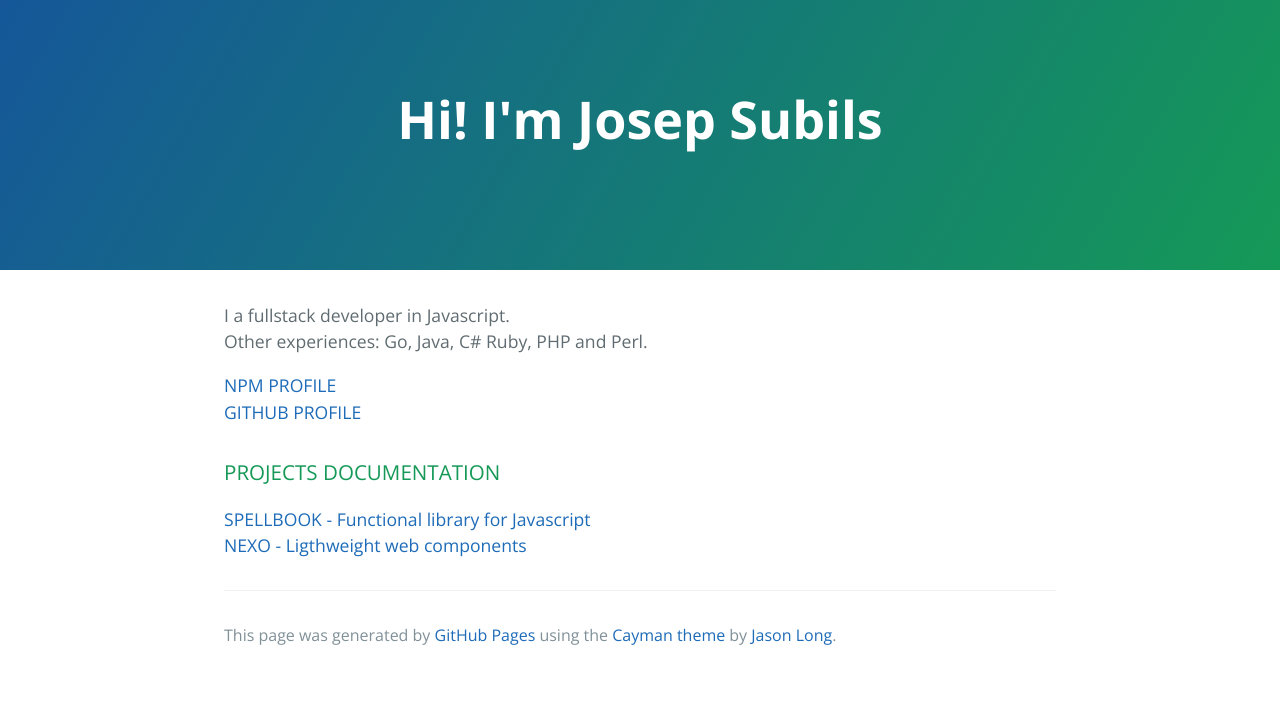
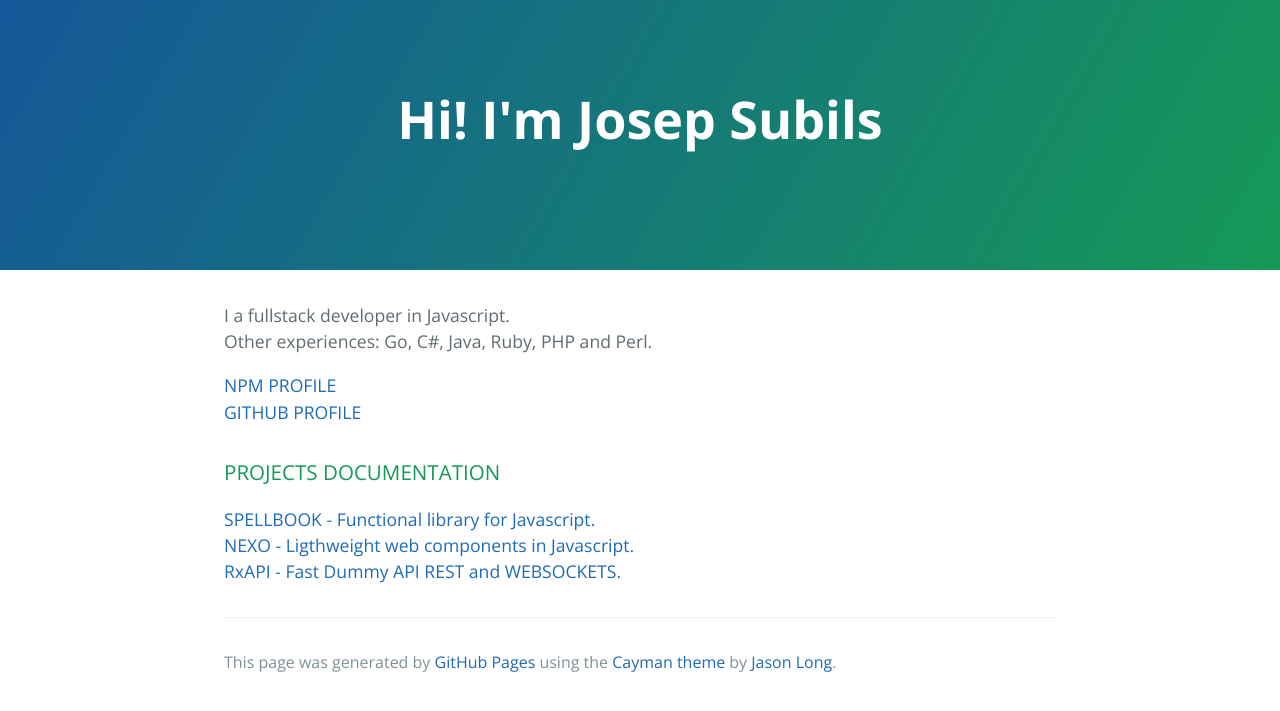
Before and after one commit to warlock/warlock.github.io, a Jekyll site: the page index.html, which Jekyll copies as it is, in a window 1280 px wide. Shown: the top 711 px of the page. Built offline with Jekyll 4.4.1, drawn with Linux system fonts in a browser that asks for light colours.

Commit message:
[add] documentation project

```diff
--- a/index.html
+++ b/index.html
@@ -17,16 +17,21 @@
 
     <section class="main-content">
       <p>I a fullstack developer in Javascript.<br>
-Other experiences: Go, Java, C# Ruby, PHP and Perl.</p>
+Other experiences: Go, C#, Java, Ruby, PHP and Perl.</p>
 
-<p><a href="https://www.npmjs.com/%7Ejosep">NPM PROFILE</a><br>
-<a href="https://github.com/warlock">GITHUB PROFILE</a></p>
+<p>
+  <a href="https://www.npmjs.com/%7Ejosep">NPM PROFILE</a><br>
+  <a href="https://github.com/warlock">GITHUB PROFILE</a>
+</p>
 
 <h3>
 <a id="projects-documentation" class="anchor" href="#projects-documentation" aria-hidden="true"><span aria-hidden="true" class="octicon octicon-link"></span></a>PROJECTS DOCUMENTATION</h3>
 
-<p><a href="http://www.spellbook.io">SPELLBOOK - Functional library for Javascript</a><br>
-<a href="https://www.npmjs.com/package/nexo">NEXO - Ligthweight web components</a></p>
+<p>
+  <a href="http://www.spellbook.io">SPELLBOOK - Functional library for Javascript.</a><br>
+  <a href="https://www.npmjs.com/package/nexo">NEXO - Ligthweight web components in Javascript.</a><br>
+  <a href="https://www.npmjs.com/package/nexo">RxAPI - Fast Dummy API REST and WEBSOCKETS.</a>
+</p>
 
       <footer class="site-footer">
 
```
